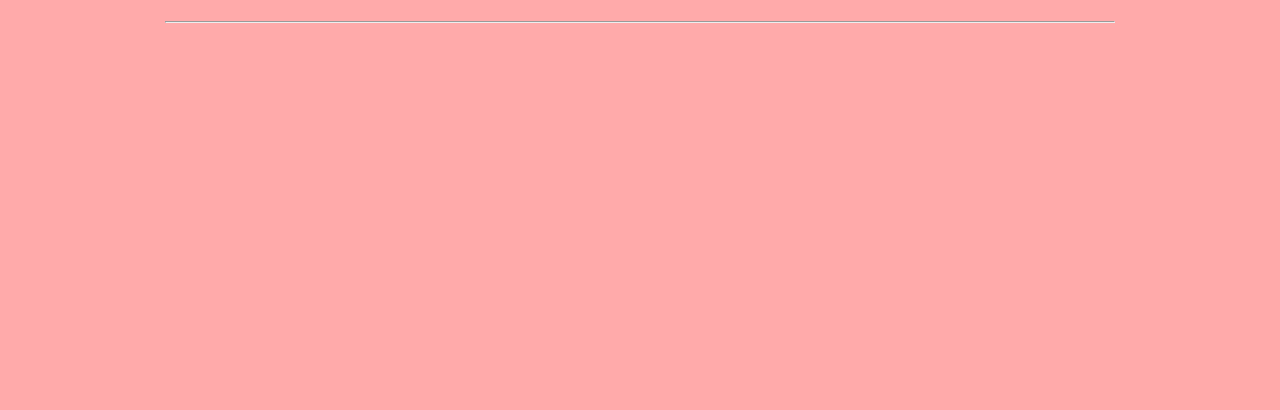
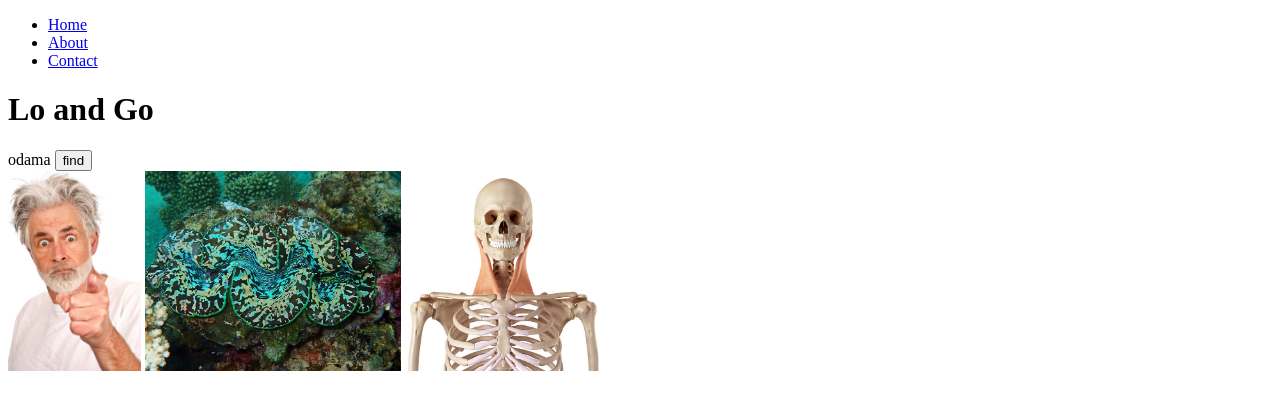
Before and after one commit to SebastianMosqueraCaicedo/sebastian-mosquera-semana-1, a plain HTML site: page index.html in a window 1280 px wide. Drawn offline with Linux system fonts and the light colour scheme.

Commit message:
organize the basic structure and images

```diff
--- a/index.html
+++ b/index.html
@@ -2,26 +2,37 @@
 <html>
  <head>
 
-  <title></title>
-
-  <meta http-equiv="Content-Type" content="text/html; charset=UTF-8">
+  <title>first-timer html</title>
   <meta name="Author" content="Sebastian Mosquera">
-
-  <style type="text/css">
-   <!--
-   body {background: #FFaaaa; color: #222222;}
-   -->
-  </style>
 
  </head>
  <body>
+	 <header>
+		 <nav class="menu">
+			<ul>
+				<li><a href="#">Home</a></li>
+				<li><a href="#">About</a></li>
+				<li><a href="#">Contact</a></li>
+			</ul>
+		 </nav>
 
-  <h1 style="text-align: center;"></h1>
-
-  <p>
-  </p>
-
-  <hr style="width: 75%;">
+		 <div>
+			 <h1> Lo and Go </h1>
+			 <form method="get">
+				 <label>odama</label>
+				 <button>find</button>
+			 </form>
+		 </div>
+		  <img src="image/old.png"
+		        alt="granpa clock"
+			height=200>
+		  <img src="image/clam.png"
+		        alt="granpa clock"
+			height=200>
+		  <img src="image/skelly.png"
+		        alt="granpa clock"
+			height=200>
+	 </header>
 
  </body>
 </html>
```
Also changed, not shown: image/clam.png (added), image/old.png (added), image/skelly.png (added), style.css (added).
